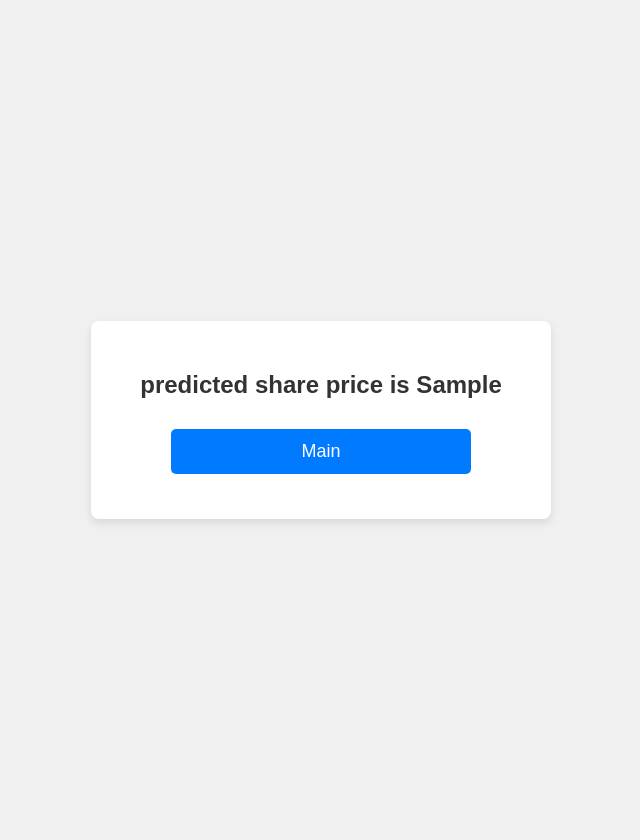
After one commit to zhangjianyu1006156/an6001a, a Flask app: template templates/dbs_prediction.html in a window 1280 px wide. The commit adds this page. Shown: the whole page, without its empty margins (319-959 px from the left). Run offline with Flask 3, Linux system fonts and the light colour scheme; the template is opened without the code that fills it: most values are stand-ins (such as "Sample title", 1, 10 or a date in 2020).

Commit message:
update app

```diff
--- a/app.py
+++ b/app.py
@@ -2,7 +2,6 @@
 
 from flask import Flask, request,render_template
 import joblib
-
 app = Flask(__name__)
 
 @app.route("/",methods=["GET","POST"])
@@ -25,7 +24,7 @@ def dbs_prediction():
     print(q)
     model = joblib.load("dbs.pkl")
     r = model.predict([[q]])
-    return (render_template("dbs_prediction.html", r=r))
+    return (render_template("dbs_prediction.html",r=r[0][0]))
 
 if __name__ == "__main__":
     app.run()
--- a/templates/dbs.html
+++ b/templates/dbs.html
@@ -5,7 +5,7 @@
 <body>
 <div class="container">
     <h2>DBS share price prediction</h2>
-    <form action="/dbs" method="post">
+    <form action="/dbs_prediction" method="post">
         <p>Please enter the exchange rate (SGD to 1 USD): </p>
         <input type="number" step="0.01" name="q">
         <input type="submit" value="Enter">
--- /dev/null
+++ b/templates/dbs_prediction.html
@@ -0,0 +1,13 @@
+<head>
+    <meta name="viewport" content="width=device-width, initial-scale=1.0">
+    <link rel="stylesheet" href="{{ url_for('static',filename='styles.css') }}">
+</head>
+
+<body>
+<div class="container">
+    <h2>predicted share price is {{r}} </h2>
+    <form action="/main" method="post">
+        <input type="submit" value="Main">
+    </form>
+</div>
+</body>
```
